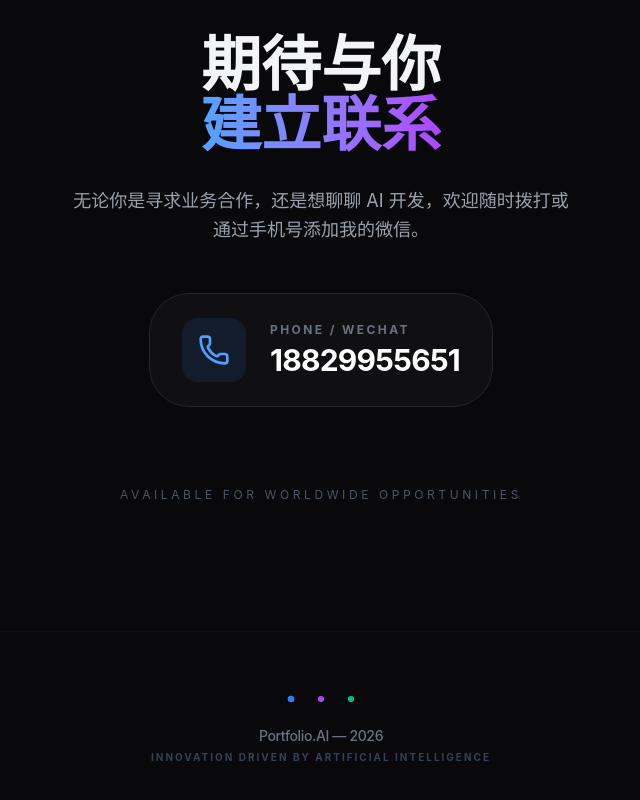
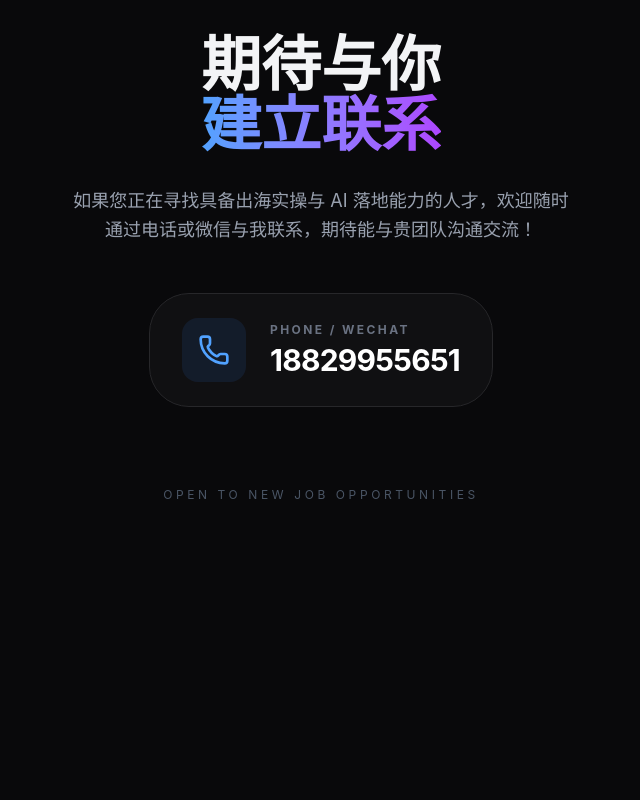
Before and after one commit to zhenhuahe11-boop/my-portfolio, a React (Vite) app: page / in a window 1280 px wide. Shown: the part 4019-4819 px from the top of the page, without its empty margins (319-959 px from the left). After the commit the page ends 4650 px from the top, so only its background shows below. Built offline with nearby package versions, Linux system fonts and the light colour scheme.

Commit message:
页脚修改

```diff
--- a/src/App.tsx
+++ b/src/App.tsx
@@ -1,4 +1,4 @@
-import { motion } from 'framer-motion';
+
 import Header from './components/Header';
 import Hero from './components/Hero';
 import Skills from './components/Skills';
@@ -19,27 +19,6 @@ function App() {
         <Contact />
       </main>
 
-      <footer className="py-16 text-center border-t border-zinc-900/50 bg-zinc-950">
-        <div className="flex justify-center space-x-6 mb-6">
-          <motion.div
-            animate={{ scale: [1, 1.2, 1] }}
-            transition={{ repeat: Infinity, duration: 3 }}
-            className="w-1.5 h-1.5 bg-blue-500 rounded-full"
-          />
-          <motion.div
-            animate={{ scale: [1, 1.2, 1] }}
-            transition={{ repeat: Infinity, duration: 3, delay: 0.5 }}
-            className="w-1.5 h-1.5 bg-purple-500 rounded-full"
-          />
-          <motion.div
-            animate={{ scale: [1, 1.2, 1] }}
-            transition={{ repeat: Infinity, duration: 3, delay: 1 }}
-            className="w-1.5 h-1.5 bg-emerald-500 rounded-full"
-          />
-        </div>
-        <p className="text-gray-500 text-sm mb-1 font-medium tracking-tight">Portfolio.AI — 2026</p>
-        <p className="text-gray-700 text-[10px] uppercase tracking-[0.2em] font-bold">Innovation Driven by Artificial Intelligence</p>
-      </footer>
     </div>
   );
 }
--- a/src/components/Contact.tsx
+++ b/src/components/Contact.tsx
@@ -24,7 +24,7 @@ const Contact: React.FC = () => {
             </h2>
 
             <p className="text-gray-400 text-lg mb-12 max-w-lg mx-auto leading-relaxed">
-              无论你是寻求业务合作，还是想聊聊 AI 开发，欢迎随时拨打或通过手机号添加我的微信。
+              如果您正在寻找具备出海实操与 AI 落地能力的人才，欢迎随时通过电话或微信与我联系，期待能与贵团队沟通交流！
             </p>
 
             <motion.div
@@ -54,7 +54,7 @@ const Contact: React.FC = () => {
             transition={{ delay: 0.5, duration: 1 }}
             className="mt-20 text-gray-600 text-xs uppercase tracking-[0.3em]"
           >
-            Available for worldwide opportunities
+            Open to new job opportunities
           </motion.p>
         </div>
       </div>
```
